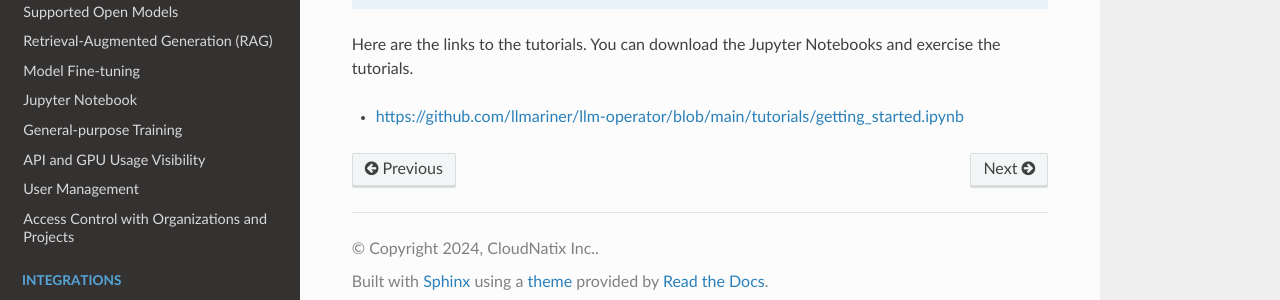
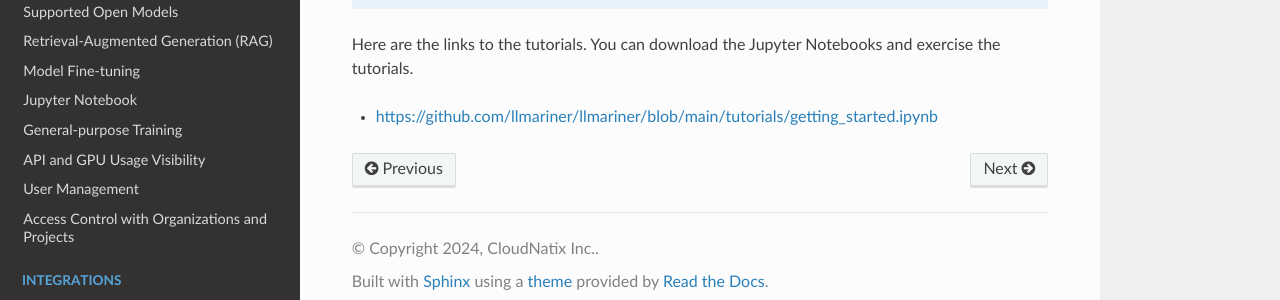
Before and after one commit to llm-operator/docs, a Sphinx documentation site: the page built from docs/source/tutorials.rst, in a window 1280 px wide. Shown: the part 228-528 px from the top of the page. Built offline with Sphinx 7.4.7 and the Read the Docs theme 2.0.0, drawn with Linux system fonts in a browser that asks for light colours; part of the change alters nothing that is shown.

Commit message:
Update tutorials.rst (#129)

```diff
--- a/docs/source/tutorials.rst
+++ b/docs/source/tutorials.rst
@@ -7,4 +7,4 @@ Tutorials
 
 Here are the links to the tutorials. You can download the Jupyter Notebooks and exercise the tutorials.
 
-- https://github.com/llmariner/llm-operator/blob/main/tutorials/getting_started.ipynb
+- https://github.com/llmariner/llmariner/blob/main/tutorials/getting_started.ipynb
```
